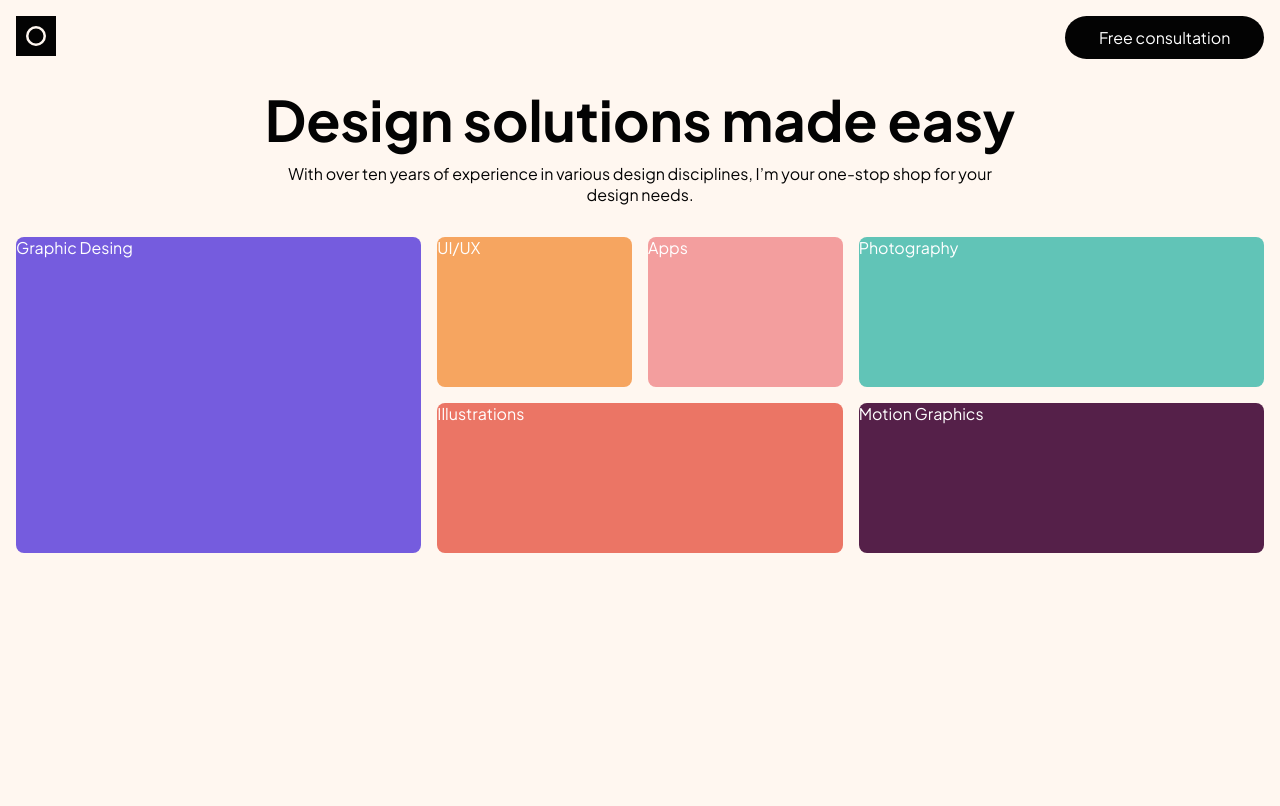
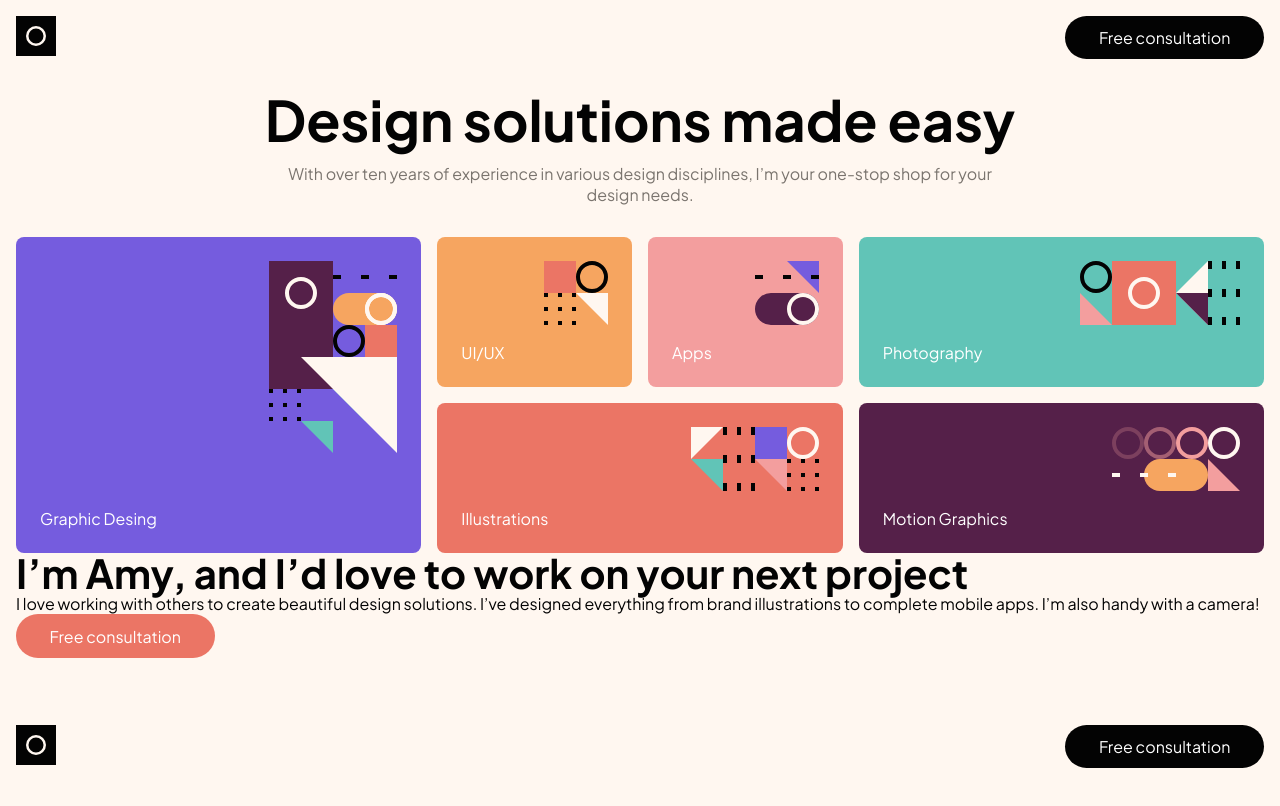
Before and after one commit to Chomikens/Frontendmentor-onepage-design, a website built with Vite: page src/index.html in a window 1280 px wide. Built offline with nearby package versions, Linux system fonts and the light colour scheme; some packages are replaced by stand-ins of ours.

Commit message:
Fixes: button - components, grid-layout: images

```diff
--- a/src/index.html
+++ b/src/index.html
@@ -4,19 +4,21 @@
 <head>
   <meta charset="UTF-8">
   <meta name="viewport" content="width=device-width, initial-scale=1.0">
+  <title>I’m Amy, and I'm UX Designer</title>
+  <meta name="description" content="I love working with others to create beautiful design solutions. I’ve designed everything from brand
+  illustrations to complete mobile apps.">
   <script src="/main.js" defer></script>
   <link rel="stylesheet" href="./scss/main.scss">
-  <title>Document</title>
 </head>
 
 <body>
   <header>
-    <div class="container header | margin-block-start-16">
-      <div class="header__logo">
+    <div class="container header-footer | margin-block-start-16">
+      <div class="header-footer__logo">
         <img src="./images/logo.svg" alt="White circle on black background" height="64" width="64">
       </div>
-      <div class="header__button">
-        <button>Free consultation</button>
+      <div class="header-footer__button">
+        <button data-accent='primary'>Free consultation</button>
       </div>
     </div>
   </header>
@@ -33,30 +35,53 @@
     <div class="container grid-showcase">
       <article class="grid-showcase--col-2 grid-showcase--row-2">
         <p>Graphic Desing</p>
-        <img src="" alt="">
+        <img src="./images/pattern-graphic-design.svg" aria-hidden="true" width="128" height="192">
       </article>
       <article>
         <p>UI/UX</p>
-        <img src="" alt="">
+        <img src="./images/pattern-ui-ux.svg" aria-hidden="true" width="64" height="64">
       </article>
       <article>
         <p>Apps</p>
-        <img src="" alt="">
+        <img src="./images/pattern-apps.svg" aria-hidden="true" width="64" height="64">
       </article>
       <article class="grid-showcase--col-2 | relocateOnTablet">
         <p>Photography</p>
-        <img src="" alt="">
+        <img src="./images/pattern-photography.svg" aria-hidden="true">
       </article>
       <article class="grid-showcase--col-2">
         <p>Illustrations</p>
-        <img src="" alt="">
+        <img src="./images/pattern-illustrations.svg" aria-hidden="true">
       </article>
       <article class="grid-showcase--col-2">
         <p>Motion Graphics</p>
-        <img src="" alt="">
+        <img src="./images/pattern-motion-graphics.svg" aria-hidden="true">
       </article>
     </div>
   </section>
+  <section>
+    <div class="container">
+      <div></div>
+      <article>
+        <h2>I’m Amy, and I’d love to work on your next project</h2>
+        <p>I love working with others to create beautiful design solutions. I’ve designed everything from brand
+          illustrations to complete mobile apps. I’m also handy with a camera!</p>
+        <button data-accent="secondary">Free consultation</button>
+      </article>
+    </div>
+  </section>
+
+
 </main>
+<footer>
+  <div class="container header-footer | margin-block-end-32">
+    <div class="header-footer__logo">
+      <img src="./images/logo.svg" alt="White circle on black background" height="64" width="64">
+    </div>
+    <div class="header-footer__button">
+      <button data-accent='primary'>Free consultation</button>
+    </div>
+  </div>
+</footer>
 
 </html>
--- a/src/scss/base/_general.scss
+++ b/src/scss/base/_general.scss
@@ -1,6 +1,8 @@
 @use '../abstracts/' as *;
 
 body {
+	display: flex;
+	flex-direction: column;
 	min-height: 100vh;
 	background-color: clr(main, 300);
 	color: clr(main, 900);
@@ -41,3 +43,10 @@ p {
 		font-size: fs(paragraphMobile);
 	}
 }
+
+// This solutions prevent footer to jump up when content of page is short.
+// Which is why we set flex on body
+
+footer {
+	margin-top: auto;
+}
--- /dev/null
+++ b/src/scss/components/_buttons.scss
@@ -0,0 +1,14 @@
+@use '../abstracts/' as *;
+
+button[data-accent] {
+	transition: background-color 0.3s ease-in-out;
+	text-align: center;
+}
+
+[data-accent='primary'] {
+	@include buttons-ui(inline-block, 0.7rem);
+}
+
+[data-accent='secondary'] {
+	@include buttons-ui(inline-block, 0.7rem, $bg: #eb7565);
+}
--- a/src/scss/components/_index.scss
+++ b/src/scss/components/_index.scss
@@ -0,0 +1 @@
+@forward 'buttons';
--- a/src/scss/layout/_grid-boxes.scss
+++ b/src/scss/layout/_grid-boxes.scss
@@ -20,6 +20,7 @@ $index: 1;
 	}
 
 	article {
+		position: relative;
 		min-height: 150px;
 		border-radius: 8px;
 		color: map-get($colors, main, 100);
@@ -29,6 +30,20 @@ $index: 1;
 				background-color: $color;
 			}
 			$index: $index + 1;
+		}
+
+		p {
+			position: absolute;
+			bottom: 1.5rem;
+			left: 1.5rem;
+		}
+
+		img {
+			position: absolute;
+			top: 1.5rem;
+			right: 1.5rem;
+			object-fit: cover;
+			max-width: 80%;
 		}
 	}
 
--- a/src/scss/layout/_header.scss
+++ b/src/scss/layout/_header.scss
@@ -1,6 +1,6 @@
 @use '../abstracts/' as *;
 
-.header {
+.header-footer {
 	display: flex;
 	justify-content: space-between;
 	flex-wrap: wrap;
@@ -14,11 +14,4 @@
 			aspect-ratio: 1;
 		}
 	}
-	&__button {
-		align-self: flex-end;
-		button {
-			@include buttons-ui(inline-block, 0.7rem);
-			transition: background-color 0.3s ease-in-out;
-		}
-	}
 }
--- a/src/scss/layout/_intro.scss
+++ b/src/scss/layout/_intro.scss
@@ -1,7 +1,10 @@
+@use '../abstracts/' as *;
+
 .intro {
 	text-align: center;
 	p {
 		max-width: 64ch;
 		margin-inline: auto;
+		color: clr(main, 600);
 	}
 }
```
